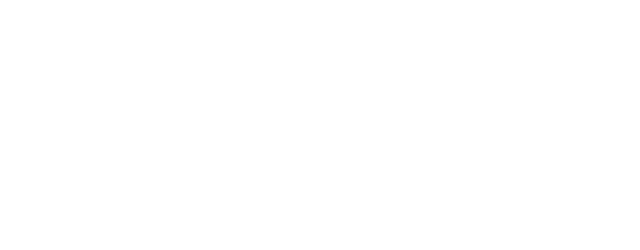
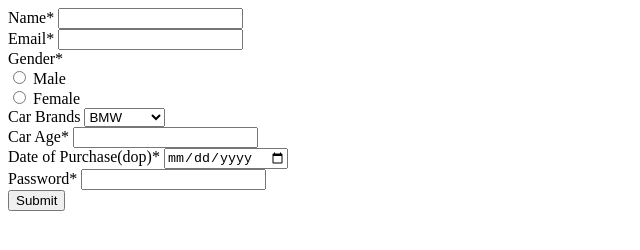
Before and after one commit to acciojob/car-insurance-form-saxena100parth, a website: page main.html in a window 1280 px wide. Shown: the whole page, without its empty margins (0-640 px from the left). Drawn offline with Linux system fonts and the light colour scheme.

Commit message:
created a submission

```diff
--- a/main.html
+++ b/main.html
@@ -7,6 +7,37 @@
 </head>
 
 <body>
+	<form method="POST">
+  <label for="name">Name*</label>
+  <input type="text" id="name" name="name" required><br>
+
+  <label for="email">Email*</label>
+  <input type="email" id="email" name="email" required><br>
+
+  <label for="gender">Gender*</label><br>
+  <input type="radio" id="male" name="gender" value="male" required>
+  <label for="male">Male</label><br>
+  <input type="radio" id="female" name="gender" value="female" required>
+  <label for="female">Female</label><br>
+
+  <label for="cars">Car Brands</label>
+  <select id="cars" name="cars">
+    <option value="bmw">BMW</option>
+    <option value="audi">Audi</option>
+    <option value="mercedes">Mercedes</option>
+  </select><br>
+
+  <label for="carage">Car Age*</label>
+  <input type="number" id="carage" name="carage" required><br>
+
+  <label for="dop">Date of Purchase(dop)*</label>
+  <input type="date" id="dop" name="dop" required><br>
+
+  <label for="password">Password*</label>
+  <input type="password" id="password" name="password" required><br>
+
+  <button type="submit">Submit</button>
+</form>
 	<!-- the entire body must be written by student -->
     <script type="text/javascript" src="./script.js">
 </script>
```
